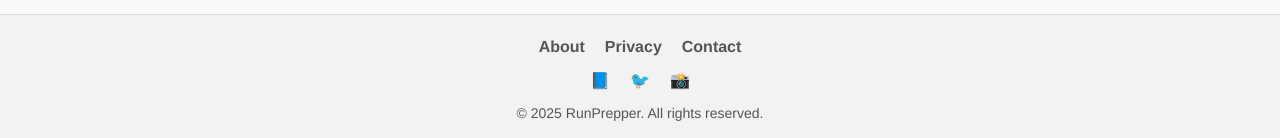
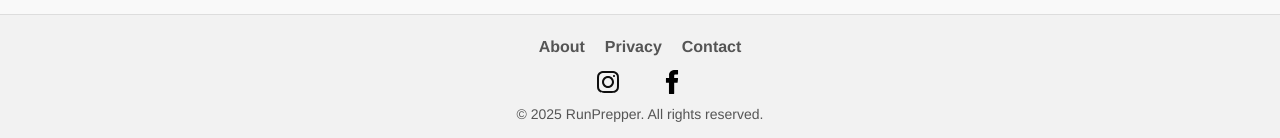
Before and after one commit to dangosailing/aidev24_webdev_fe, a React (Vite) app: page /login in a window 1280 px wide. Shown: the part 814-952 px from the top of the page. Built offline with nearby package versions, Linux system fonts and the light colour scheme; some icons are missing.

Commit message:
Updated footer links and social icons in Footer component

```diff
--- a/src/components/Footer.jsx
+++ b/src/components/Footer.jsx
@@ -5,14 +5,17 @@ const Footer = () => {
   return (
     <footer className="footer">
       <div className="footer-links">
-        <a href="/about">About</a>
-        <a href="/privacy">Privacy</a>
-        <a href="/contact">Contact</a>
+        <a href="/">About</a>
+        <a href="/login">Privacy</a>
+        <a href="/">Contact</a>
       </div>
       <div className="footer-socials">
-        <a href="https://facebook.com" target="_blank" rel="noopener noreferrer">📘</a>
-        <a href="https://twitter.com" target="_blank" rel="noopener noreferrer">🐦</a>
-        <a href="https://instagram.com" target="_blank" rel="noopener noreferrer">📸</a>
+        <a href="https://instagram.com" target="_blank" rel="noopener noreferrer">
+          <img src="/src/assets/instagram.svg" alt="Instagram" className="social-icon" />
+        </a>
+        <a href="https://facebook.com" target="_blank" rel="noopener noreferrer">
+          <img src="/src/assets/facebook.svg" alt="Facebook" className="social-icon" />
+        </a>
       </div>
       <p>© {new Date().getFullYear()} RunPrepper. All rights reserved.</p>
     </footer>
--- a/src/styles/Footer.css
+++ b/src/styles/Footer.css
@@ -25,3 +25,16 @@
   .footer-socials a:hover {
     text-decoration: underline;
   }
+
+  .social-icon {
+    width: 24px;
+    height: 24px;
+    margin: 0 10px;
+    vertical-align: middle;
+    filter: grayscale(100%);
+    transition: filter 0.3s ease;
+  }
+
+  .social-icon:hover {
+    filter: none;
+  }
```
Also changed, not shown: src/assets/facebook.svg (added), src/assets/instagram.svg (added).
